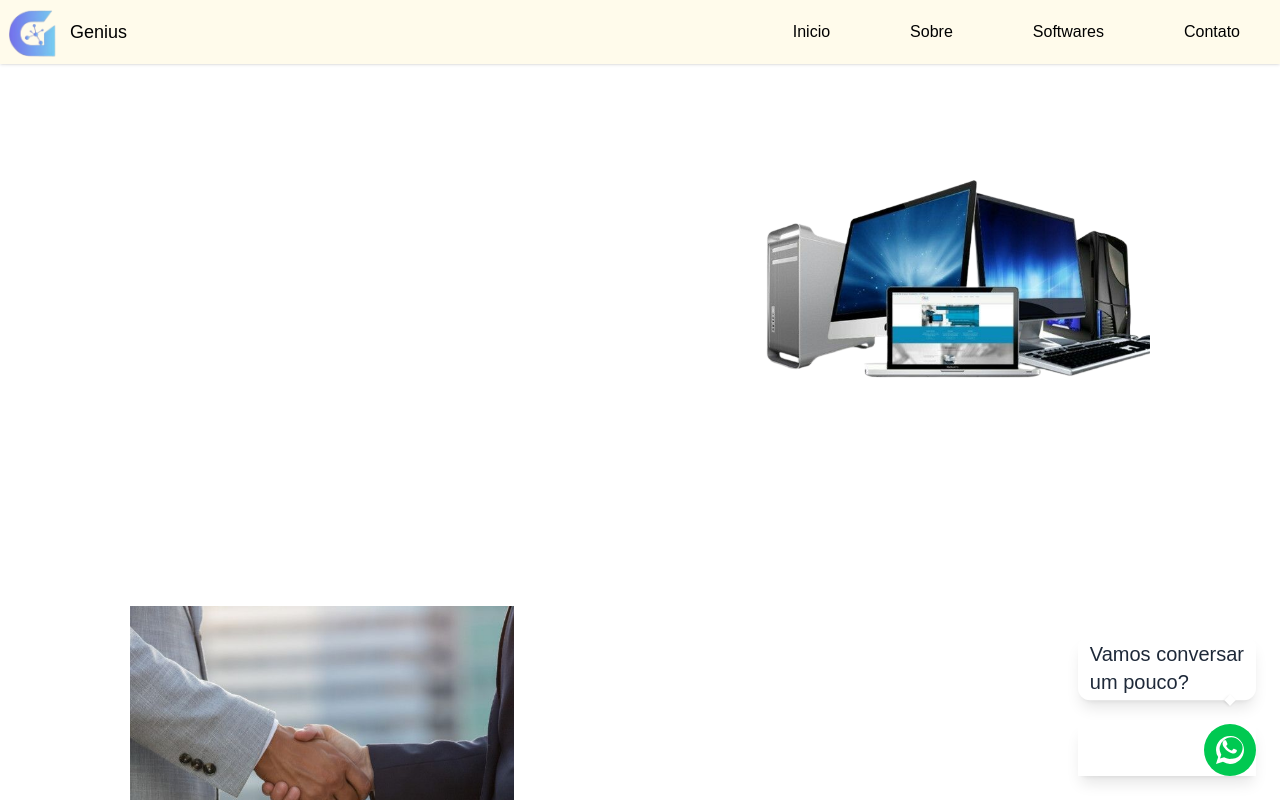
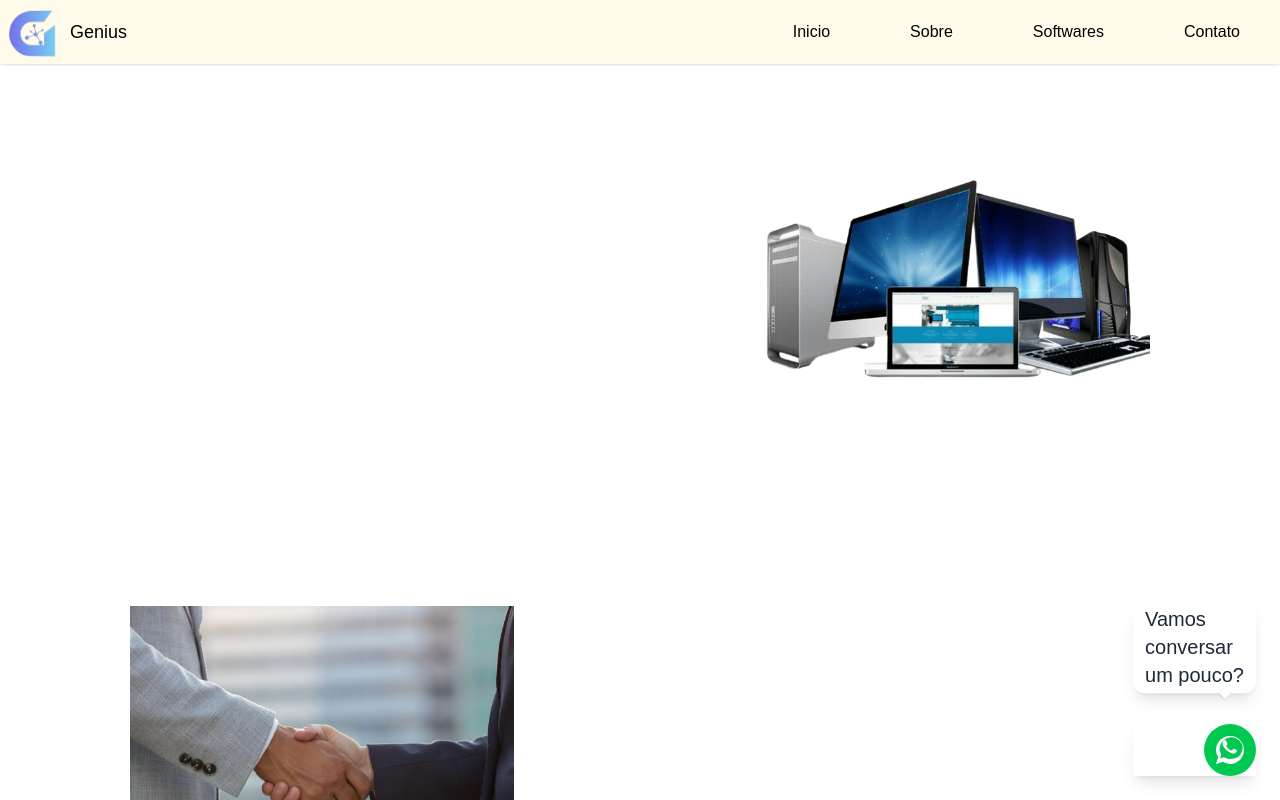
Before and after one commit to RaynerSousa/ProjetoGenius, a Next.js app in the folder projetogenius/: page / in a window 1280 px wide. Shown: the top 800 px of the page. Built offline with nearby package versions, Linux system fonts and the light colour scheme.

Commit message:
botão whats feito com um balão

```diff
--- a/projetogenius/src/app/contato/footer.tsx
+++ b/projetogenius/src/app/contato/footer.tsx
@@ -65,15 +65,15 @@ export function WhatsAppButton() {
   href="https://wa.me/558896178334"
   target="_blank"
   rel="noopener noreferrer"
-  className="fixed bottom-1 right-1 overflow-hidden p-5 flex flex-col group"
+  className="fixed bottom-1 right-1 p-5 flex flex-col group"
   aria-label="Contato via WhatsApp"
 >
   {/* Balão de fala com texto */}
   <div className="mb-2 px-3 py-1 text-xl bg-white text-gray-800 rounded-xl shadow-lg relative whitespace-nowrap animate-bounce">
-    Vamos conversar <br /> um pouco?
+    Vamos <br /> conversar <br /> um pouco?
 
     {/* Triângulo do balão */}
-    <div className="absolute -bottom-1 left-38 -translate-x-1/2 w-2 h-2 bg-white rotate-45 shadow-sm"></div>
+    <div className="absolute -bottom-1 left-23 -translate-x-1/2 w-2 h-2 bg-white rotate-45 shadow-sm"></div>
   </div>
 
   {/* Botão do WhatsApp */}
```
